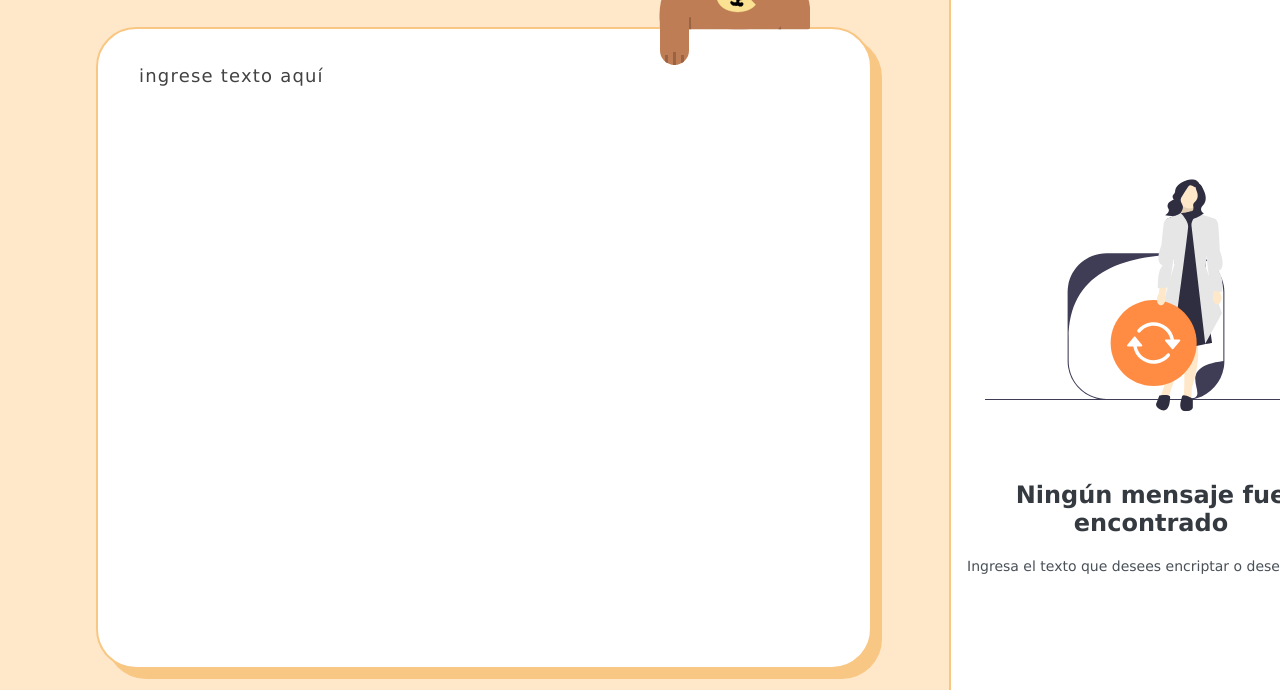
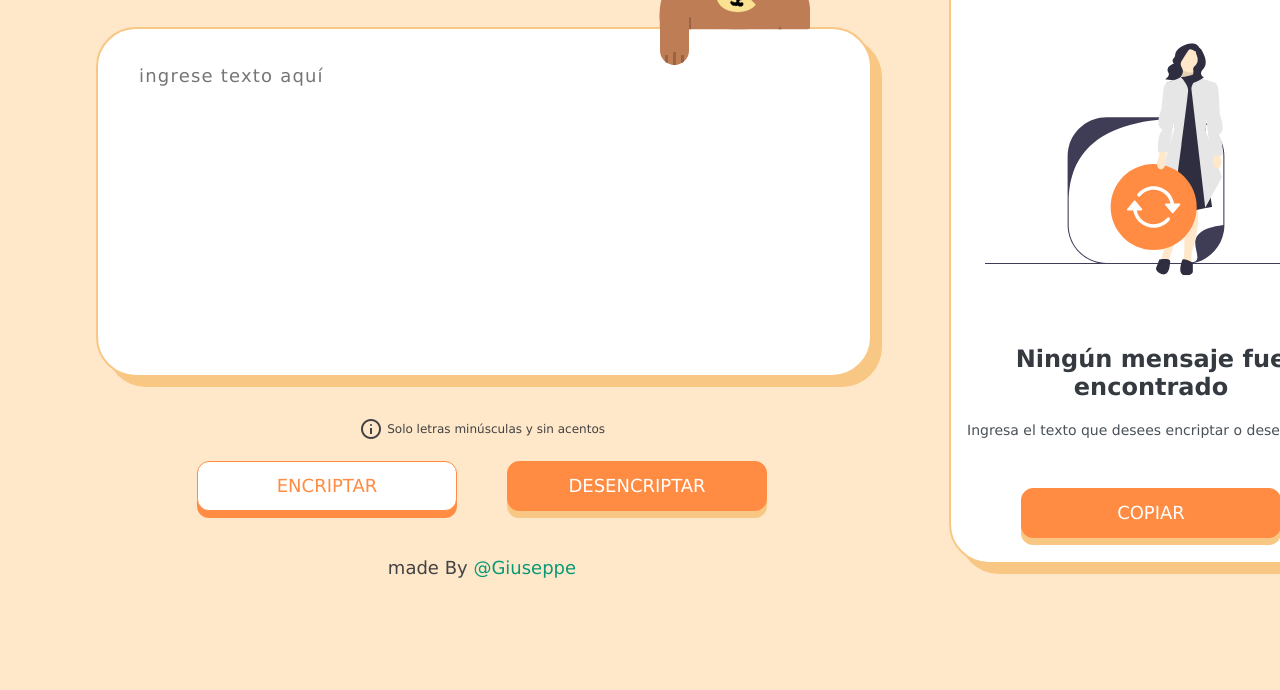
Before and after one commit to GiuseppeDev21/EncriptBear, a plain HTML site: page index.html in a window 1280 px wide. Shown: the part 110-800 px from the top of the page. Drawn offline with nearby package versions, Linux system fonts and the light colour scheme; some packages are replaced by stand-ins of ours; a script that the page names is missing.

Commit message:
Update containers
Update "Height" of some containers:
_ container__principal
- container__result
- container__content
- textarea

```diff
--- a/index.html
+++ b/index.html
@@ -175,7 +175,7 @@
                     </defs>
                 </svg>
             </div>
-            <textarea name="" id="text__1" rows="10" cols="30" class="textarea text__1">Ingrese texto aquí</textarea>
+            <textarea name="" id="text__1" rows="10" cols="30" class="textarea text__1" placeholder="Ingrese texto aquí"></textarea>
         </div>
         <div id="container__result" class="container__text container__result">
             <div class="oso__secundario">
--- a/src/css/styles.css
+++ b/src/css/styles.css
@@ -111,7 +111,7 @@ textarea::-webkit-scrollbar-thumb {
 
 .text__1 {
   width: 694px;
-  height: 578px;
+  height: 290px;
   position: absolute;
   top: 30px;
   left: 39px;
@@ -120,7 +120,7 @@ textarea::-webkit-scrollbar-thumb {
 .text__2 {
   display: none;
   width: 336px;
-  height: 723px;
+  height: 485px;
   position: absolute;
   top: 50px;
   left: 32px;
@@ -129,7 +129,6 @@ textarea::-webkit-scrollbar-thumb {
 /* container_principal*/
 .container__principal {
   width: 1257px;
-  height: 854px;
   position: relative;
   margin-left: 88px;
 }
@@ -146,13 +145,13 @@ textarea::-webkit-scrollbar-thumb {
 /* container__content*/
 .container__content {
   width: 772px;
-  height: 638px;
+  height: 346px;
 }
 
 .oso__principal {
   position: absolute;
   right: 60px;
-  bottom: 598px;
+  bottom: 306px;
 }
 
 /* container__access */
@@ -164,7 +163,7 @@ textarea::-webkit-scrollbar-thumb {
   align-items: center;
   gap: 20px;
   position: absolute;
-  top: 679px;
+  top: 390px;
 }
 
 .container__information {
@@ -202,7 +201,7 @@ textarea::-webkit-scrollbar-thumb {
 /* container__result*/
 .container__result, .container__result--active {
   width: 400px;
-  height: 910px;
+  height: 639px;
   display: flex;
   flex-direction: column;
   justify-content: center;
```
